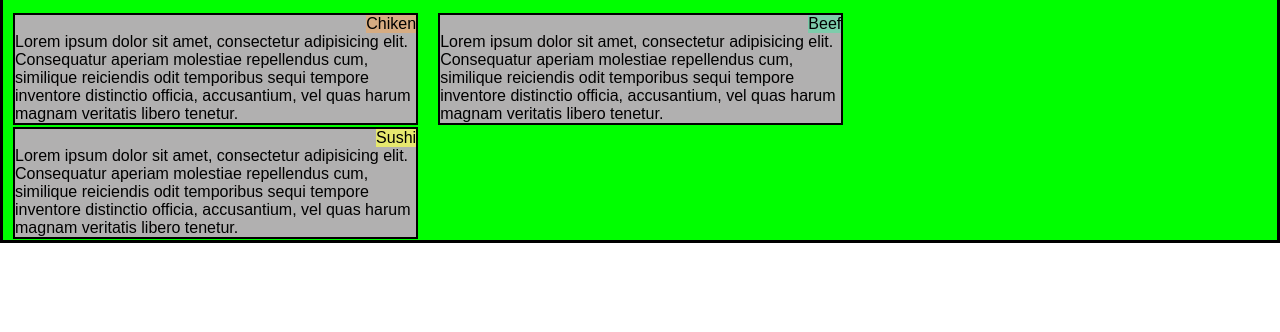
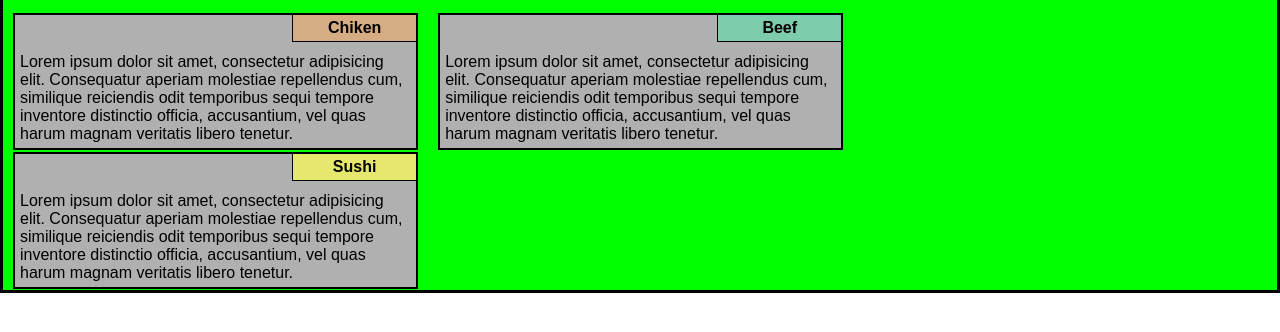
Before and after one commit to AnnaUA/Coursera, a plain HTML site: page mod2-solutions/index.html in a window 1280 px wide. Shown: the part 48-380 px from the top of the page. Drawn offline with Linux system fonts and the light colour scheme.

Commit message:
desctop part 1

```diff
--- a/mod2-solutions/css/style.css
+++ b/mod2-solutions/css/style.css
@@ -20,26 +20,54 @@ h1{
 }
 .chicken, .beef, .sushi{
 	margin: 1px 10px;
-	/* padding: 5px; */
+	padding: 5px;
 	width: 31.8%;
 	border: 2px solid black;
 	background: #b1b0b0;
 	float: left;
+	position: relative;
 }
 .tmp-clear{
 	clear: both;
 }
 .chicken>p{
+	width: 125px;
+	padding: 4px;
+	margin-bottom: 5px;
 	background-color: #d6ac82;
+	border: 1px solid black;
 	float: right;
+	text-align: center;
+	font-weight: bold;
+	position: relative;
+	top: -6px;
+    right: -6px;
 }
 .beef>p{
+	width: 125px;
+	padding: 4px;
+	margin-bottom: 5px;
 	background: #7dccab;
+	border: 1px solid black;
 	float: right;
+	text-align: center;
+	font-weight: bold;
+	position: relative;
+	top: -6px;
+    right: -6px;
 }
 .sushi>p{
+	width: 125px;
+	padding: 4px;
+	margin-bottom: 5px;
 	background: #e6e86e;
+	border: 1px solid black;
 	float: right;
+	font-weight: bold;
+	text-align: center;
+	position: relative;
+	top: -6px;
+    right: -6px;
 }
 article{
 		clear: both;
@@ -48,10 +76,10 @@ article{
 /* large query */
 /* @media (min-width: 992px;){
 
-} */
+}  */
 
 /* medium query */
-/* @media (min-width: 768px;) and (max-width: 991px;) {
+/* @media (min-width: 768px) and (max-width: 991px) {
 
 } */
 
```
